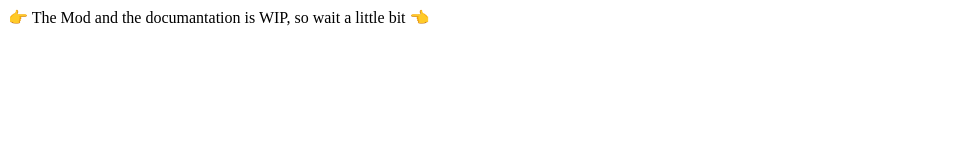
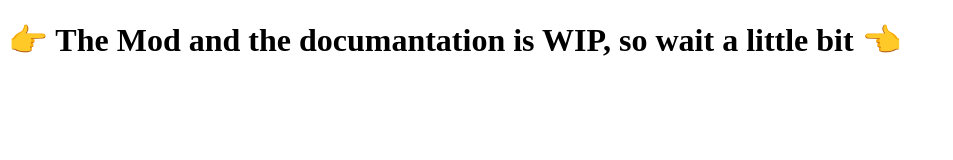
Before and after one commit to DaNeoPenguin/MCAddonz_1.16.5, a plain HTML site: page docs/index.html in a window 1280 px wide. Shown: the whole page, without its empty margins (0-953 px from the left). Drawn offline with Linux system fonts and the light colour scheme.

Commit message:
kjgyeufryzejhrvyz

```diff
--- a/docs/index.html
+++ b/docs/index.html
@@ -7,6 +7,6 @@
     <title>WIP</title>
 </head>
 <body>
-   👉 The Mod and the documantation is WIP, so wait a little bit 👈
+   <h1>👉 The Mod and the documantation is WIP, so wait a little bit 👈</h1>
 </body>
 </html>
```
